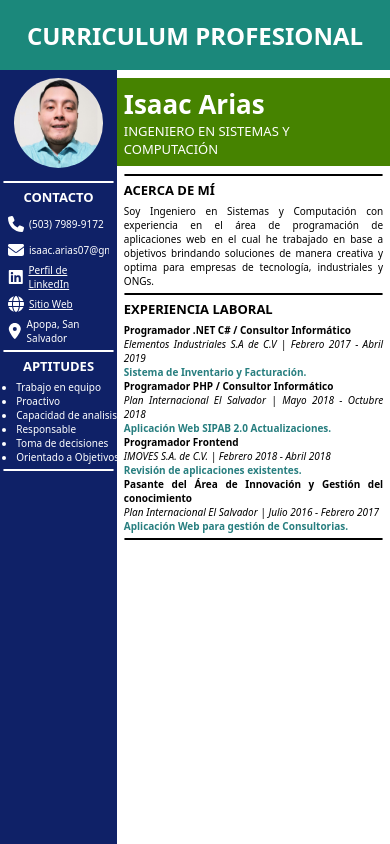
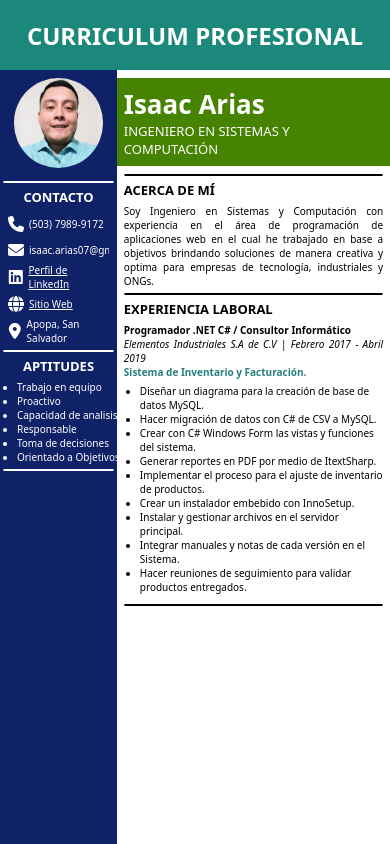
Before and after one commit to Isaac953/curriculum_isaac, a Next.js app: page / in a window 390 px wide. Shown: the top 844 px of the page. Built offline with nearby package versions, Linux system fonts and the light colour scheme.

Commit message:
CV_15.2: Agregada primera experiencia laboral y ajuste de estilos

```diff
--- a/src/app/components/cards/05_softskils/SoftSkills.scss
+++ b/src/app/components/cards/05_softskils/SoftSkills.scss
@@ -13,9 +13,39 @@
     @include flex-column;
     list-style: disc;
     align-items: flex-start;
-    margin-left: 12%;
+    margin-left: 26px;
     &--item {
       @include description;
     }
   }
 }
+
+/* Start Media Queries Screens 768px and 1023px */
+@media screen and (min-width: 768px) and (max-width: 1023px) {
+  .softskillscard {
+      &__list{
+        margin-left: 20px;
+      }
+  }
+}
+
+/* End Media Queries Screens 768px and 1023px */
+
+/* Start Media Queries Screens 767px */
+@media screen and (max-width: 767px) {
+  .softskillscard {
+    &__list{
+      margin-left: 14px;
+    }
+  }
+}
+
+/* End Media Queries Screens 767px */
+
+@media print {
+  .softskillscard {
+    &__list{
+      margin-left: 20px;
+    }
+  }
+}
--- a/src/app/components/cards/06_works/Works.js
+++ b/src/app/components/cards/06_works/Works.js
@@ -11,29 +11,91 @@ export const Works = () => {
       company: "Elementos Industriales S.A de C.V",
       date: "Febrero 2017 - Abril 2019",
       project: "Sistema de Inventario y Facturación.",
+      activities: [
+        {
+          idt: 1,
+          tasks: "Diseñar un diagrama para la creación de base de datos MySQL.",
         },
         {
-      id: 2,
-      position: "Programador PHP / Consultor Informático",
-      company: "Plan Internacional El Salvador",
-      date: "Mayo 2018 - Octubre 2018",
-      project: "Aplicación Web SIPAB 2.0 Actualizaciones.",
+          idt: 2,
+          tasks: "Hacer migración de datos con C# de CSV a MySQL.",
         },
         {
-      id: 3,
-      position: "Programador Frontend",
-      company: "IMOVES S.A. de C.V.",
-      date: "Febrero 2018 - Abril 2018",
-      project: "Revisión de aplicaciones existentes.",
+          idt: 3,
+          tasks:
+            "Crear con C# Windows Form las vistas y funciones del sistema.",
         },
         {
-      id: 4,
-      position: "Pasante del Área de Innovación y Gestión del conocimiento",
-      company: "Plan Internacional El Salvador",
-      date: "Julio 2016 - Febrero 2017",
-      project: "Aplicación Web para gestión de Consultorias.",
+          idt: 4,
+          tasks: "Generar reportes en PDF por medio de ItextSharp.",
         },
+        {
+          idt: 5,
+          tasks:
+            "Implementar el proceso para el ajuste de inventario de productos.",
+        },
+        {
+          idt: 6,
+          tasks: "Crear un instalador embebido con InnoSetup.",
+        },
+        {
+          idt: 7,
+          tasks: "Instalar y gestionar archivos en el servidor principal.",
+        },
+        {
+          idt: 8,
+          tasks: "Integrar manuales y notas de cada versión en el Sistema.",
+        },
+        {
+          idt: 9,
+          tasks:
+            "Hacer reuniones de seguimiento para validar productos entregados.",
+        },
+      ],
+    },
+    // {
+    //   id: 2,
+    //   position: "Programador PHP / Consultor Informático",
+    //   company: "Plan Internacional El Salvador",
+    //   date: "Mayo 2018 - Octubre 2018",
+    //   project: "Aplicación Web SIPAB 2.0 Actualizaciones.",
+    //   activities: [
+    //     {
+    //       idt: 1,
+    //       tasks:
+    //         "Diseñar un diagrama para la creación de base de datos MySQL4.",
+    //     },
+    //     {
+    //       idt: 2,
+    //       tasks:
+    //         "Diseñar un diagrama para la creación de base de datos MySQL5.",
+    //     },
+    //     {
+    //       idt: 3,
+    //       tasks:
+    //         "Diseñar un diagrama para la creación de base de datos MySQL6.",
+    //     },
+    //   ],
+    // },
+    // {
+    //   id: 3,
+    //   position: "Programador Frontend",
+    //   company: "IMOVES S.A. de C.V.",
+    //   date: "Febrero 2018 - Abril 2018",
+    //   project: "Revisión de aplicaciones existentes.",
+    // },
+    // {
+    //   id: 4,
+    //   position: "Pasante del Área de Innovación y Gestión del conocimiento",
+    //   company: "Plan Internacional El Salvador",
+    //   date: "Julio 2016 - Febrero 2017",
+    //   project: "Aplicación Web para gestión de Consultorias.",
+    // },
   ];
+
+  // for(const item of expecienceData[1].activities){
+  //   console.log(item.tasks)
+  //   }
   return (
     <section className="workscard">
       <h2 className="workscard__title">{title}</h2>
@@ -44,6 +106,11 @@ export const Works = () => {
             {item.company} | {item.date}
           </span>
           <span className="workscard__history--project">{item.project}</span>
+          {item.activities?.map((listI) => (
+            <ul key={listI.idt} className="workscard__history--list">
+              <li className="list__activities">{listI.tasks}</li>
+            </ul>
+          ))}
         </div>
       ))}
     </section>
--- a/src/app/components/cards/06_works/Works.scss
+++ b/src/app/components/cards/06_works/Works.scss
@@ -12,6 +12,7 @@
     @include flex-column;
     @include description_experience;
     align-items: flex-start;
+    margin-bottom: 9px;
     &--position {
       font-weight: bold;
     }
@@ -21,6 +22,65 @@
     &--project {
       color: $projectColor;
       font-weight: bold;
+      margin-bottom: 9px;
+    }
+    &--list{
+      width: fit-content;
+      @include flex-column;
+      list-style: disc;
+      align-items: flex-start;
+      margin-left: 30px;
+      .list__activities {
+        @include description;
+      }
     }
   }
 }
+
+/* Start Media Queries Screens 768px and 1023px */
+@media screen and (min-width: 768px) and (max-width: 1023px) {
+  .workscard {
+    &__history {
+      margin-bottom: 7px;
+      &--project {
+        margin-bottom: 7px;
+      }
+      &--list{
+        margin-left: 22px;
+      }
+    }
+  }
+}
+
+/* End Media Queries Screens 768px and 1023px */
+
+/* Start Media Queries Screens 767px */
+@media screen and (max-width: 767px) {
+  .workscard {
+    &__history {
+      margin-bottom: 5px;
+      &--project {
+        margin-bottom: 5px;
+      }
+      &--list{
+        margin-left: 16px;
+      }
+    }
+  }
+}
+
+/* End Media Queries Screens 767px */
+
+@media print {
+  .workscard {
+    &__history {
+      margin-bottom: 7px;
+      &--project {
+        margin-bottom: 7px;
+      }
+      &--list{
+        margin-left: 22px;
+      }
+    }
+  }
+}
```
Also changed, not shown: 1 other file (tests, documents, lock files or other folders). Lines whose indentation alone changed are shown as unchanged.
